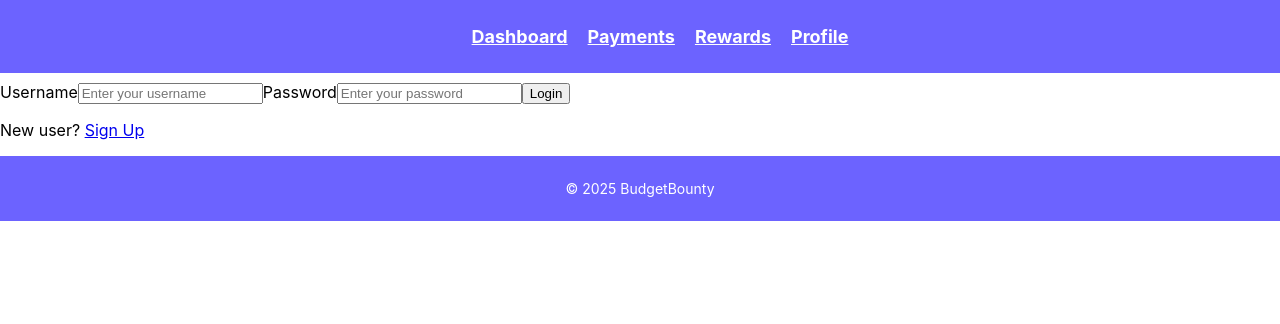
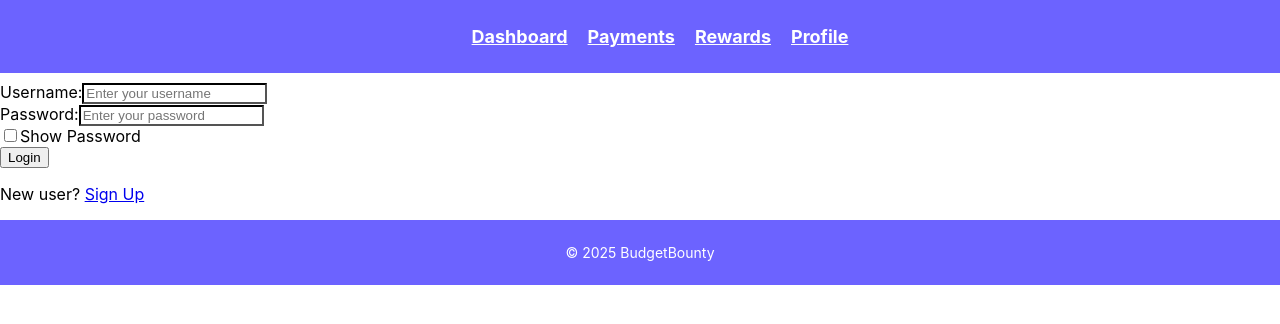
Before and after one commit to lawraisins/budgetbounty, a React (Create React App) app: page /login in a window 1280 px wide. Shown: the top 324 px of the page. Built offline with nearby package versions, Linux system fonts and the light colour scheme.

Commit message:
Form Validation for Login

```diff
--- /dev/null
+++ b/src/components/FormInput.js
@@ -0,0 +1,43 @@
+import React, { useState } from "react";
+
+function FormInput({ label, type, value, onChange, placeholder, error }) {
+  const [showPassword, setShowPassword] = useState(false);
+
+  const togglePasswordVisibility = () => {
+    setShowPassword((prev) => !prev);
+  };
+
+  const isPasswordField = type === "password";
+
+  return (
+    <div>
+      <label>
+        {label}:
+        <input
+          name={label.toLowerCase()}
+          type={isPasswordField && showPassword ? "text" : type}
+          value={value}
+          onChange={onChange}
+          placeholder={placeholder}
+          style={{ borderColor: error ? "red" : "black" }}
+        />
+      </label>
+      {isPasswordField && (
+        <div>
+          <input
+            type="checkbox"
+            id={`${label}-toggle`}
+            onChange={togglePasswordVisibility}
+            checked={showPassword}
+          />
+          <label htmlFor={`${label}-toggle`}>
+            {showPassword ? "Hide" : "Show"} Password
+          </label>
+        </div>
+      )}
+      {error && <span style={{ color: "red" }}>{error}</span>}
+    </div>
+  );
+}
+
+export default FormInput;
--- a/src/components/Login.js
+++ b/src/components/Login.js
@@ -1,14 +1,44 @@
-import React from 'react';
+import React, {useState} from 'react';
+import FormInput from './FormInput';
 
 const Login = () => {
+  var [formData, setFormData] = useState({
+    username:'',
+    password:'',
+  })
+
+  var [error, setError] = useState('')
+
+
+  var handleInputChange = (event) => {
+    var {name, value} = event.target;
+    setFormData({...formData, [name]:value})
+    // Clear the error if the user starts typing
+    if (error) {
+          setError("");
+        }
+  }
+
+  var handleSubmit = (event) => {
+    event.preventDefault();
+
+    // Check if username or password is blank
+    if (!formData.username || !formData.password) {
+      setError("Username and password cannot be blank.");
+    }
+  };
+
+
   return (
     <div className="login-page">
       <h1>Login</h1>
-      <form>
-        <label>Username</label>
-        <input type="text" placeholder="Enter your username" />
-        <label>Password</label>
-        <input type="password" placeholder="Enter your password" />
+      <form onSubmit={handleSubmit}>
+        {/* <label>Username</label> */}
+        <FormInput label="Username" type="text" value={formData.username} placeholder="Enter your username" onChange={(e)=>handleInputChange(e)} error={error}/>
+        {/* <input type="text" placeholder="Enter your username" /> */}
+        <FormInput label="Password" type="password" value={formData.password} placeholder="Enter your password" onChange={(e)=>handleInputChange(e)} error={error}/>
+        {/* <label>Password</label>
+        <input type="password" placeholder="Enter your password" /> */}
         <button type="submit">Login</button>
       </form>
       <p>New user? <a href="/register">Sign Up</a></p>
```
